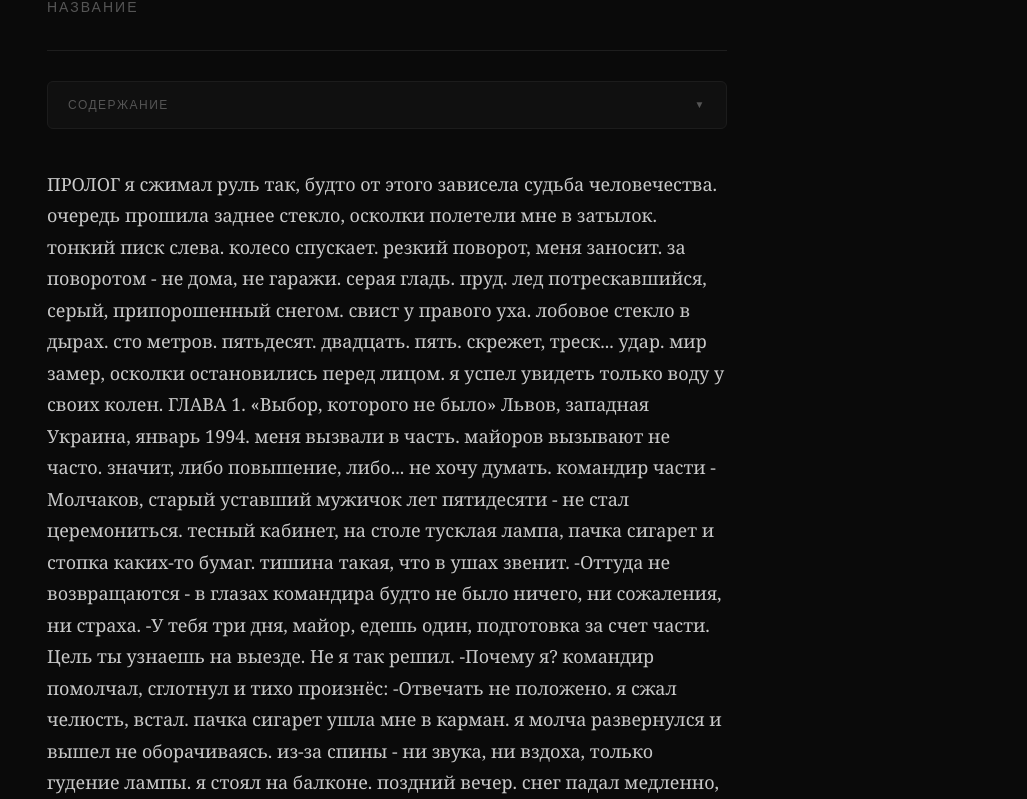
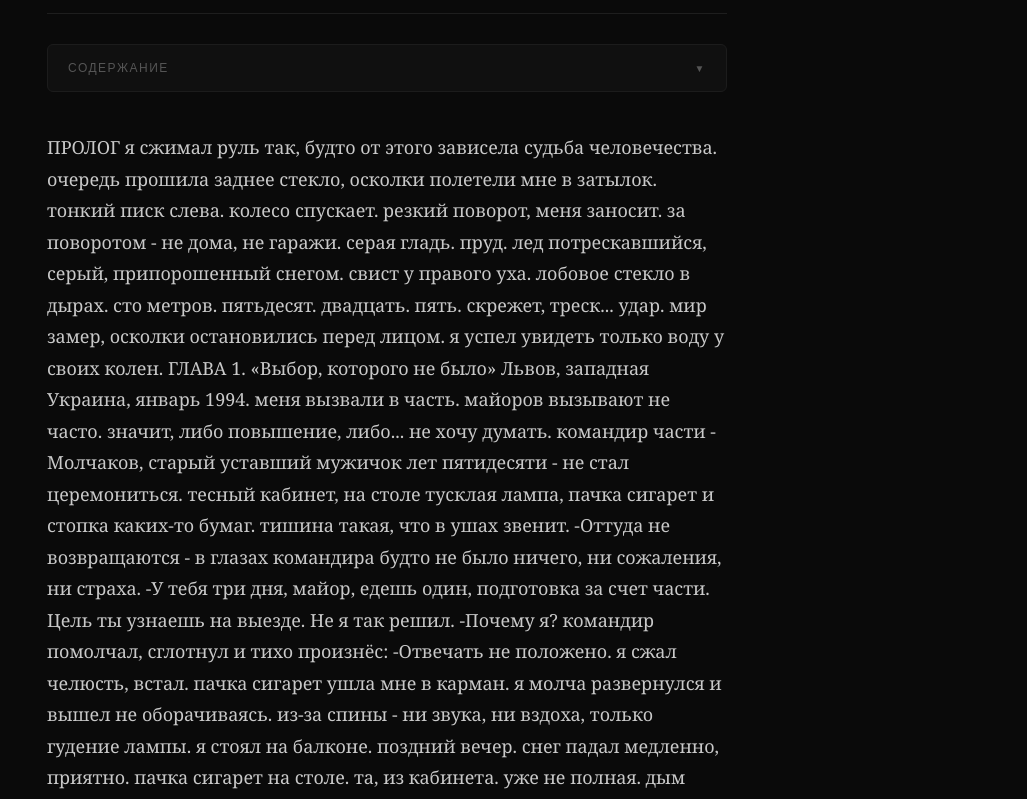
Before and after one commit to ghooph-123/site, a plain HTML site: page index.html in a window 1280 px wide. Shown: the part 107-906 px from the top of the page, without its empty margins (253-1280 px from the left). Drawn offline with Linux system fonts and the light colour scheme.

Commit message:
Update index.html

```diff
--- a/index.html
+++ b/index.html
@@ -271,7 +271,6 @@
 
 <header>
   <h1>Название рассказа</h1>
-  <div class="subtitle">Название</div>
 </header>
 
 <nav class="toc" id="toc">
```
